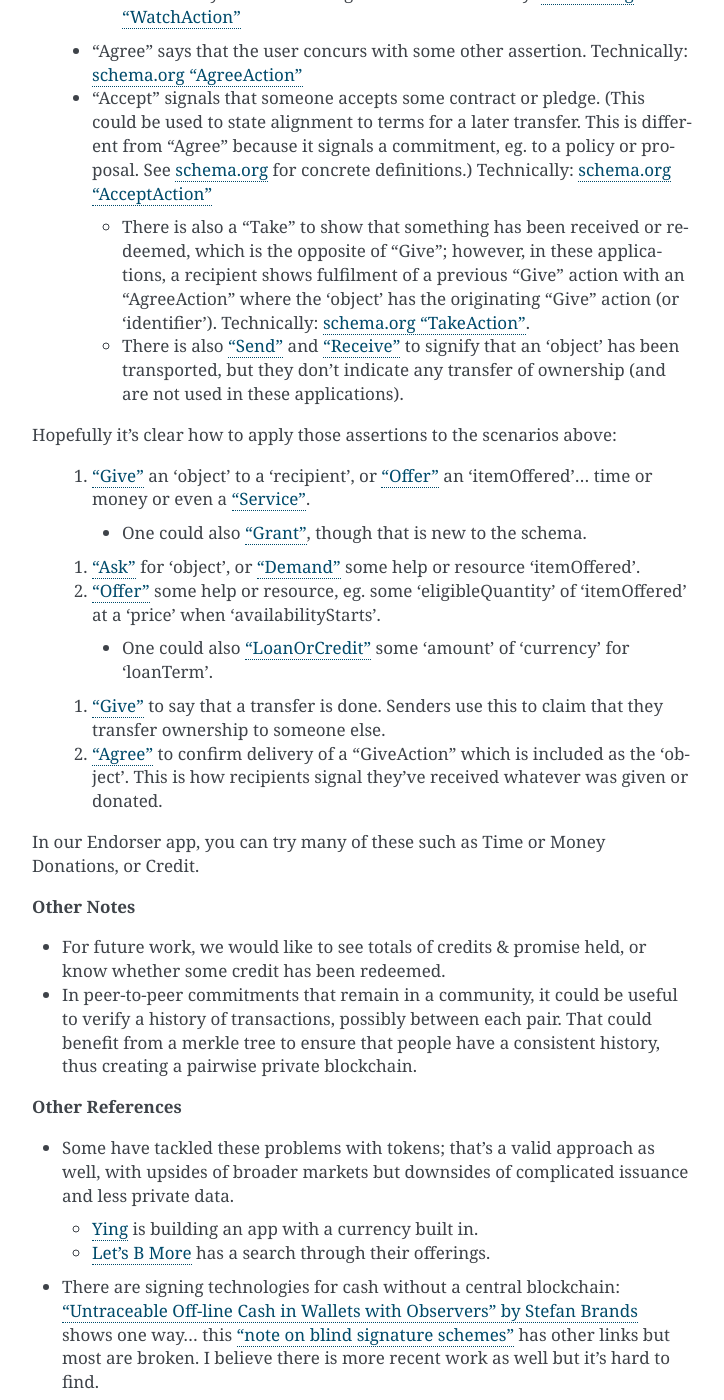
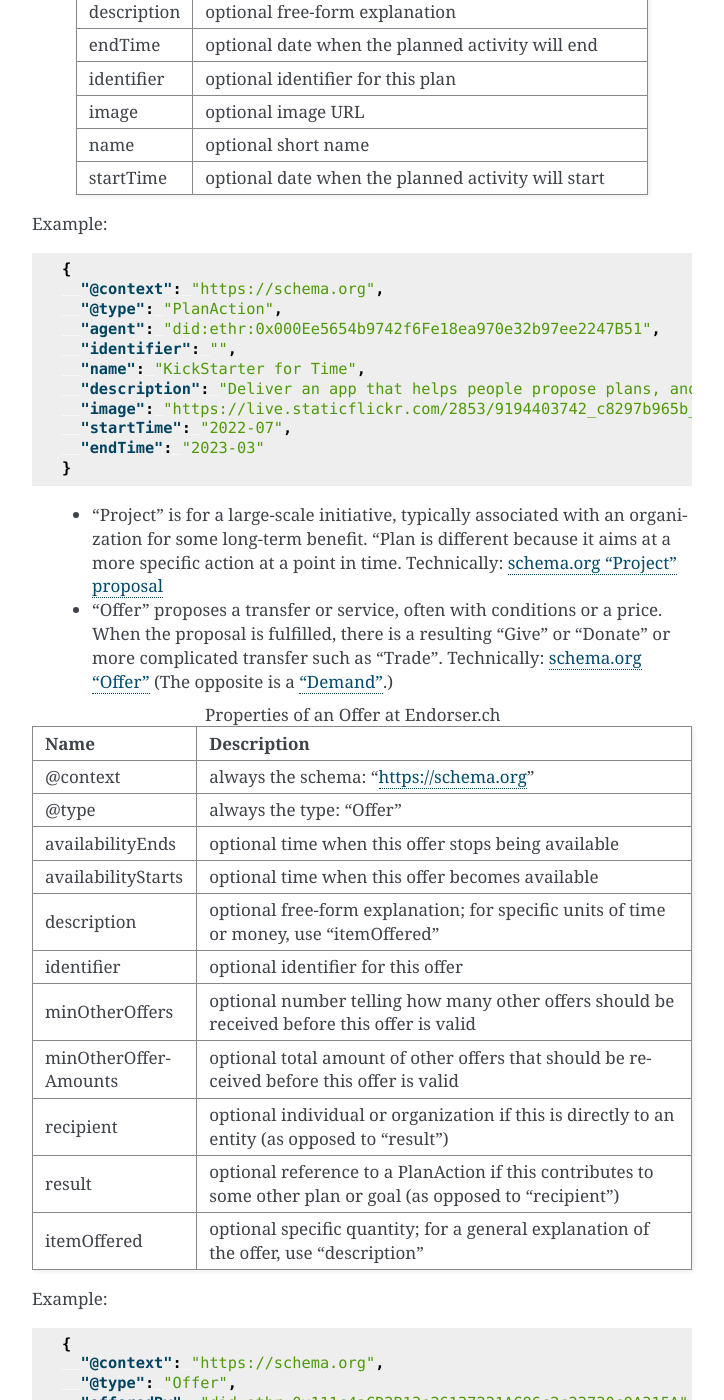
Before and after one commit to trentlarson/endorser-docs, a Sphinx documentation site: the page built from source/transactions.rst, in a window 1280 px wide and 1400 px high, scrolled down 1124 px. Shown: the whole window, without its empty margins (388-1112 px from the left). Built offline with Sphinx 7.4.7, drawn with Linux system fonts in a browser that asks for light colours; some of the changed text lies outside the part shown.

Commit message:
add Plan & Offer property definitions & examples, plus other references & intro rephrasing

```diff
--- a/source/intro.rst
+++ b/source/intro.rst
@@ -77,16 +77,18 @@ Credentials and claims are good primitives for a wide range of functions such as
 
 Here are some other details about the current system, for the technically-minded:
 
-* These tools aim for a system that will support close-knit communities; they are not meant for worldwide traffic.
+* These tools aim for a system that will support close-knit communities; no services currently would support worldwide traffic, and we expect no single service ever will.
 
 * The mobile app is very general-purpose so it is flexible, but not yet entirely user-friendly. It demonstrates the capabilities, and now we can start creating domain-specific apps that are powerful but also easy to use.
+
+* The data people share are captured in semantic data formats, eg. [Schema.org](https://schema.org), [Dublin Core](https://www.dublincore.org/schemas/), etc. We try to find the best match for this project's concepts, including searches through the [Linked Open Vocabularies](https://lov.linkeddata.es/dataset/lov/); however, these standards are still evolving and we are open to alternative or even custom schemas (fully realizing we may have to map between old and new terms in the future).
 
 * The next primary enhancement is to store & share claims & IDs directly from personal devices. (The only current option is to share your IDs with a shared server -- which is useful but which is not the end goal.) New encryption and selective disclosure approaches will allow you to share only what you want other people to discover, and provide various levels of access for them to contact you... all controlled by your devices, provably. We intend to migrate to that technology when it is more readily available; for now we offer this service and require the minimal amount of knowledge while still providing value. See :doc:`future` for more details.
 
 Other Content
 -------------
 
-  - `These demos <https://endorser.ch/doc-tutorial>`_ show the user experience quickly.
+  - `These demos <https://endorser.ch/doc-tutorial>`_ show the basic user experience quickly.
 
   - Source Code
 
--- a/source/transactions.rst
+++ b/source/transactions.rst
@@ -16,27 +16,106 @@ Here are a few scenarios:
 
   #. Someone confirms that I delivered. In other words, they agree that I followed through on my commitment.
 
-Here are the verbs used for assertions -- many recorded in the app by default:
+Here are the verbs used for assertions -- many recorded in the mobile app by default.
 
-  - First, here some are actions one might initiate:
+  - "Join" shows attendance or membership in a group. Technically: `schema.org "JoinAction" <https://schema.org/JoinAction>`_
 
-    - "Join" shows attendance or membership in a group. Technically: `schema.org "JoinAction" <https://schema.org/JoinAction>`_
+  - "Give" shows transfer of ownership. Fungible items like money and time would be included as the 'object'. Technically: `schema.org "GiveAction" <https://schema.org/GiveAction>`_
 
-    - "Give" shows transfer of ownership. Fungible items like money and time would be included as the 'object'. Technically: `schema.org "GiveAction" <https://schema.org/GiveAction>`_
+    - "Donate" is an act of giving a gift, typically toward an entity rather than a project (as opposed to a "Grant" for a goal). It is similar to "Give" but used to explicitly record that these is no reciprocation. Technically: `schema.org "DonateAction" <https://schema.org/DonateAction>`_
 
-      - "Donate" is an act of giving a gift, typically toward an entity rather than a project (as opposed to a "Grant" for a goal). It is similar to "Give" but used to explicitly record that these is no reciprocation. Technically: `schema.org "DonateAction" <https://schema.org/DonateAction>`_
+    - "Grant" represents donations toward a goal or project (as opposed to "Donate" to an entity for whatever purpose they choose). (Note that this isn't yet fully accepted at schema.org.) Technically: `schema.org "Grant" <https://schema.org/Grant>`_
 
-      - "Grant" represents donations toward a goal or project (as opposed to "Donate" to an entity for whatever purpose they choose). (Note that this isn't yet fully accepted at schema.org.) Technically: `schema.org "Grant" <https://schema.org/Grant>`_
+  - "Loan Or Credit" represents temporary transfer of money. Technically: `schema.org "LoanOrCredit" <https://schema.org/LoanOrCredit>`_
 
-    - "Loan Or Credit" represents temporary transfer of money. Technically: `schema.org "LoanOrCredit" <https://schema.org/LoanOrCredit>`_
+  - "Plan" proposes some activity to be executed; it typically aims at a particular time frame. "Offer" is different because the object in question is specific amounts of money or time; this is useful for advertising and proposing an initiative for others to join. "Project" is different because it targets an outcome; this focuses on a particular activity rather than a goal. Technically: `schema.org "PlanAction" <https://schema.org/PlanAction>`_
+
+
+
+
+.. table:: Properties of a Plan at Endorser.ch
+
+  ============ ====
+
+  Name         Description
+
+  ============ ====
+  @context     always the schema: "https://schema.org"
+  @type        always the type: "PlanAction"
+  agent        optional DID of the proposing person or organization
+  description  optional free-form explanation
+  endTime      optional date when the planned activity will end
+  identifier   optional identifier for this plan
+  image        optional image URL
+  name         optional short name
+  startTime    optional date when the planned activity will start
+  ============ ====
+
+Example:
+
+.. code:: json
+
+  {
+    "@context": "https://schema.org",
+    "@type": "PlanAction",
+    "agent": "did:ethr:0x000Ee5654b9742f6Fe18ea970e32b97ee2247B51",
+    "identifier": "",
+    "name": "KickStarter for Time",
+    "description": "Deliver an app that helps people propose plans, and engages others to bring them to life.",
+    "image": "https://live.staticflickr.com/2853/9194403742_c8297b965b_b.jpg",
+    "startTime": "2022-07",
+    "endTime": "2023-03"
+  }
+
+..
+
+
+    - "Project" is for a large-scale initiative, typically associated with an organization for some long-term benefit. "Plan is different because it aims at a more specific action at a point in time. Technically: `schema.org "Project" proposal <https://schema.org/Project>`_
 
     - "Offer" proposes a transfer or service, often with conditions or a price. When the proposal is fulfilled, there is a resulting "Give" or "Donate" or more complicated transfer such as "Trade". Technically: `schema.org "Offer" <https://schema.org/Offer>`_ (The opposite is a `"Demand" <https://schema.org/Demand>`_.)
 
-    - "Plan" proposes some activity to achieve a result. This is different from "Offer" because it is not targeted toward a particular recipient; this is useful for advertising and proposing an initiative for others to join. Technically: `schema.org "PlanAction" <https://schema.org/PlanAction>`_
+.. table:: Properties of an Offer at Endorser.ch
 
-    - "Project" is for a large-scale initiative, typically associated with an organization for some long-term benefit. Technically: `schema.org "Project" proposal <https://schema.org/Project>`_
+  ==================== ====
 
-    - "Watch" says that something was seen. Technically: `schema.org "WatchAction" <https://schema.org/WatchAction>`_
+  Name                 Description
+
+  ==================== ====
+  @context             always the schema: "https://schema.org"
+  @type                always the type: "Offer"
+  availabilityEnds     optional time when this offer stops being available
+  availabilityStarts   optional time when this offer becomes available
+  description          optional free-form explanation; for specific units of time or money, use "itemOffered"
+  identifier           optional identifier for this offer
+  minOtherOffers       optional number telling how many other offers should be received before this offer is valid
+  minOtherOfferAmounts optional total amount of other offers that should be received before this offer is valid
+  recipient            optional individual or organization if this is directly to an entity (as opposed to "result")
+  result               optional reference to a PlanAction if this contributes to some other plan or goal (as opposed to "recipient")
+  itemOffered          optional specific quantity; for a general explanation of the offer, use "description"
+  ==================== ====
+
+
+Example:
+
+.. code:: json
+
+  {
+    "@context": "https://schema.org",
+    "@type": "Offer",
+    "offeredBy": "did:ethr:0x111c4aCD2B13e26137221AC86c2c23730c9A315A",
+    "description": "Regular progress, including time for coding and networking",
+    "availabilityStarts": "2022-07",
+    "availabilityEnds": "2023-03",
+    "itemOffered": "...",
+    "isPartOf": { "@type": "PlanAction", "identifier": "..." }
+  }
+
+Note that "isPartOf" is not an official property of the Offer spec; it's typically a property of CreativeWork. Other similar properties are "result" and "serviceOutput" and "seeks" and "potentialAction"
+
+
+
+
+  - "Watch" says that something was seen. Technically: `schema.org "WatchAction" <https://schema.org/WatchAction>`_
 
   - "Agree" says that the user concurs with some other assertion. Technically: `schema.org "AgreeAction" <https://schema.org/AgreeAction>`_
 
@@ -50,13 +129,13 @@ Hopefully it's clear how to apply those assertions to the scenarios above:
 
   #. `"Give" <https://schema.org/GiveAction>`_ an 'object' to a 'recipient', or `"Offer" <https://schema.org/Offer>`_ an 'itemOffered'... time or money or even a `"Service" <https://schema.org/Service>`_.
 
-    - One could also `"Grant" <https://schema.org/Grant>`_, though that is new to the schema.
+      - One could also `"Grant" <https://schema.org/Grant>`_, though that is new to the schema.
 
   #. `"Ask" <https://schema.org/AskAction>`_ for 'object', or `"Demand" <https://schema.org/Demand>`_ some help or resource 'itemOffered'.
 
   #. `"Offer" <https://schema.org/Offer>`_ some help or resource, eg. some 'eligibleQuantity' of 'itemOffered' at a 'price' when 'availabilityStarts'.
 
-    - One could also `"LoanOrCredit" <https://schema.org/LoanOrCredit>`_ some 'amount' of 'currency' for 'loanTerm'.
+      - One could also `"LoanOrCredit" <https://schema.org/LoanOrCredit>`_ some 'amount' of 'currency' for 'loanTerm'.
 
   #. `"Give" <https://schema.org/GiveAction>`_ to say that a transfer is done. Senders use this to claim that they transfer ownership to someone else.
 
@@ -64,13 +143,28 @@ Hopefully it's clear how to apply those assertions to the scenarios above:
 
 In our Endorser app, you can try many of these such as Time or Money Donations, or Credit.
 
-**Other Notes**
 
-- For future work, we would like to see totals of credits & promise held, or know whether some credit has been redeemed.
 
-- In peer-to-peer commitments that remain in a community, it could be useful to verify a history of transactions, possibly between each pair. That could benefit from a merkle tree to ensure that people have a consistent history, thus creating a pairwise private blockchain.
 
 **Other References**
+
+- Besides `schema.org <https://schema.org>`_, there are other formal ontologies that are a close fit and may even be useful as shared projects evolve.
+
+  - `Ontology Design Patterns <http://ontologydesignpatterns.org>`_ has `Plan <http://www.ontologydesignpatterns.org/ont/dul/DUL.owl#Plan>`_. It also has `Goal <http://www.ontologydesignpatterns.org/ont/dul/DUL.owl#Goal>`_ if we start refining definitions of results.
+
+  - When it comes to conditions for an offer:
+
+    - Data Quality Constraint Library (with this `helpful graphic <http://semwebquality.org/dqm-vocabulary/v1/UML_DQM-Vocabulary.png>`_) has `hasCondition <http://semwebquality.org/dqm-vocabulary/v1/dqm#hasCondition>`_ that could be for Offer prerequisites.
+
+    - Inria has `GoalCondition <http://ns.inria.fr/ludo/v1/docs/gamemodel.html#GoalCondition>`_.
+
+    - Web Service Modeling Ontology has `a "lite" set <http://www.wsmo.org/ns/wsmo-lite/index.rdfxml>`_ <http://www.wsmo.org/ns/wsmo-lite/index.rdfxml>`_ with a "Condition" type.
+
+    - Dublin Core has `type "Requires" <https://www.dublincore.org/resources/userguide/creating_metadata/#Requires>`_ and `property "requires" <https://www.dublincore.org/resources/userguide/publishing_metadata/#dcterms:requires>`_.
+
+  - FOAF has a `Project <http://xmlns.com/foaf/0.1/#term_Project>`_.
+
+  - `Linked Online Vocabularies <https://lov.linkeddata.es>`_ allow searching through many ontologies.
 
 - Some have tackled these problems with tokens; that's a valid approach as well, with upsides of broader markets but downsides of complicated issuance and less private data.
 
```
